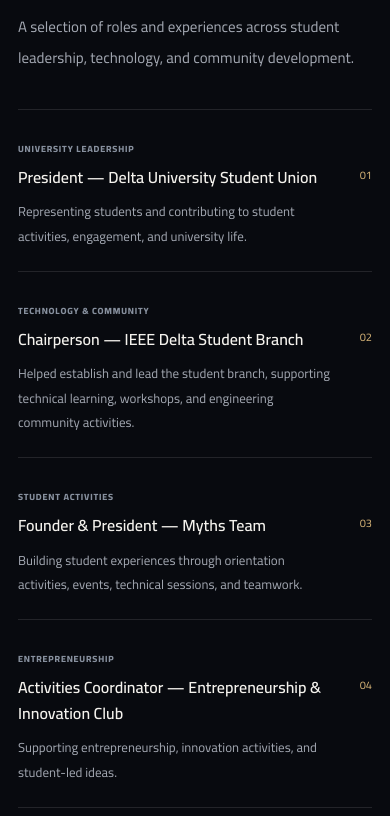
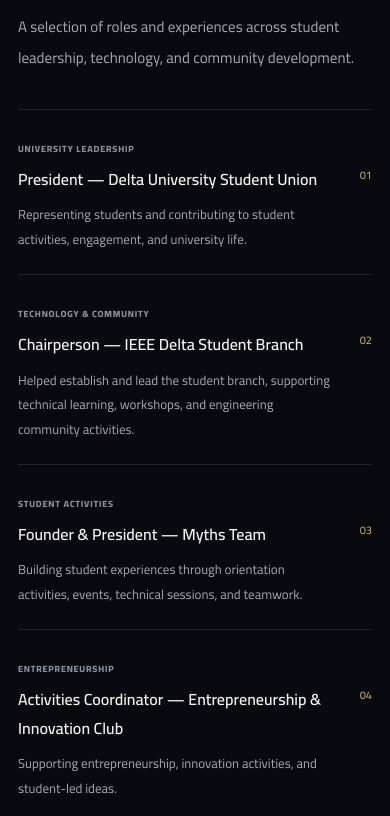
Before and after one commit to mohamedadel-dev/Refa3y-portfolio, a plain HTML site: page index.html in a window 390 px wide. Shown: the part 2008-2824 px from the top of the page. Drawn offline with Linux system fonts and the light colour scheme.

Commit message:
Fix clipped timeline text on mobile and RTL layouts

```diff
--- a/style.css
+++ b/style.css
@@ -84,3 +84,23 @@ body[dir=rtl] .timeline-item.reveal{transform:translate3d(24px,0,0)}
  .project-grid{grid-template-columns:repeat(2,minmax(0,1fr))}
 }
 @media(prefers-reduced-motion:reduce){.reveal{opacity:1;transform:none;filter:none}}
+
+/* Timeline clipping fix: keep text inside its grid track in both LTR and RTL */
+.timeline-item{min-width:0;grid-template-columns:minmax(0,230px) minmax(0,1fr) 35px}
+.timeline-item>*{min-width:0}
+.timeline-item>div:nth-child(2){min-width:0;max-width:100%;overflow-wrap:anywhere;word-break:normal}
+.timeline-item h3,.timeline-item p{max-width:100%;overflow-wrap:anywhere;word-break:normal}
+.timeline-item:hover{padding-inline:0}
+.timeline-item.reveal,.timeline-item.reveal.is-visible,
+body[dir=rtl] .timeline-item.reveal,body[dir=rtl] .timeline-item.reveal.is-visible{transform:none;filter:none}
+.timeline-item.reveal{opacity:0;transition:opacity .65s ease}
+.timeline-item.reveal.is-visible{opacity:1}
+@media(max-width:650px){
+ .timeline-item{grid-template-columns:minmax(0,1fr) 24px;column-gap:12px;padding-inline:0}
+ .timeline-item>div:nth-child(2){grid-column:1;grid-row:2}
+ .timeline-item .timeline-date{grid-column:1/-1;grid-row:1}
+ .timeline-item .timeline-index{grid-column:2;grid-row:2}
+ .timeline-item h3{width:100%;font-size:16px;line-height:1.8;white-space:normal;overflow-wrap:anywhere}
+ .timeline-item p{width:100%;font-size:13px;line-height:1.9;white-space:normal;overflow-wrap:anywhere}
+ .timeline-item:hover{padding-inline:0}
+}
```
